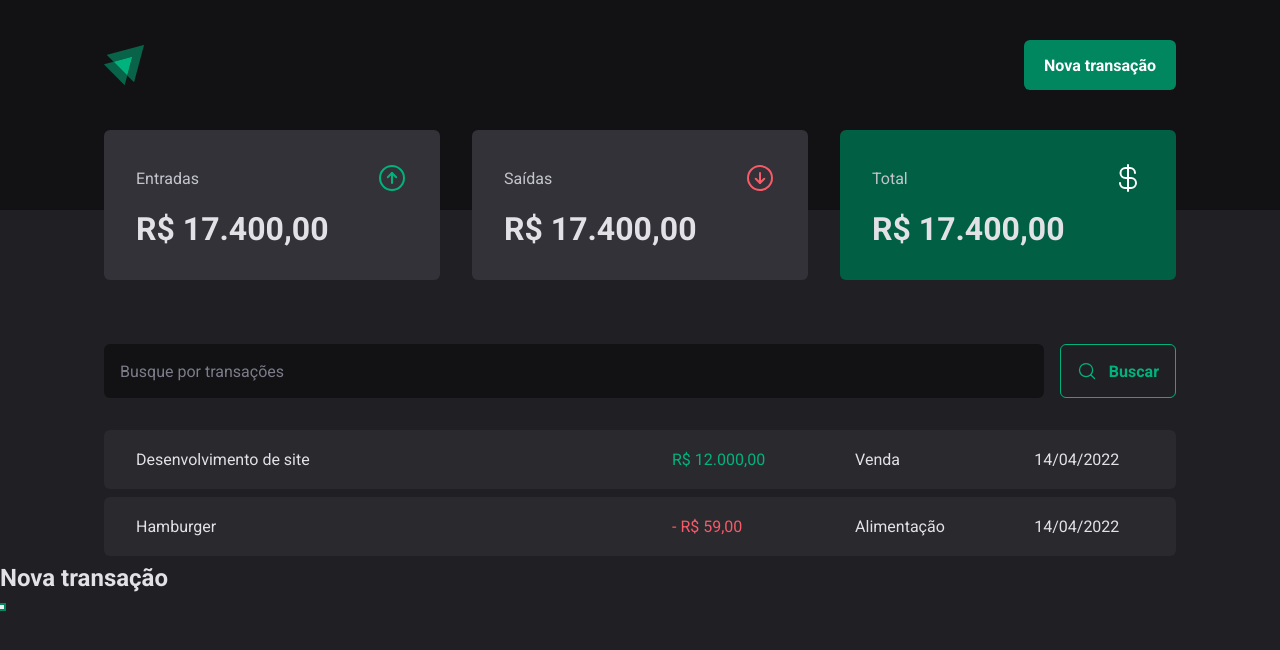
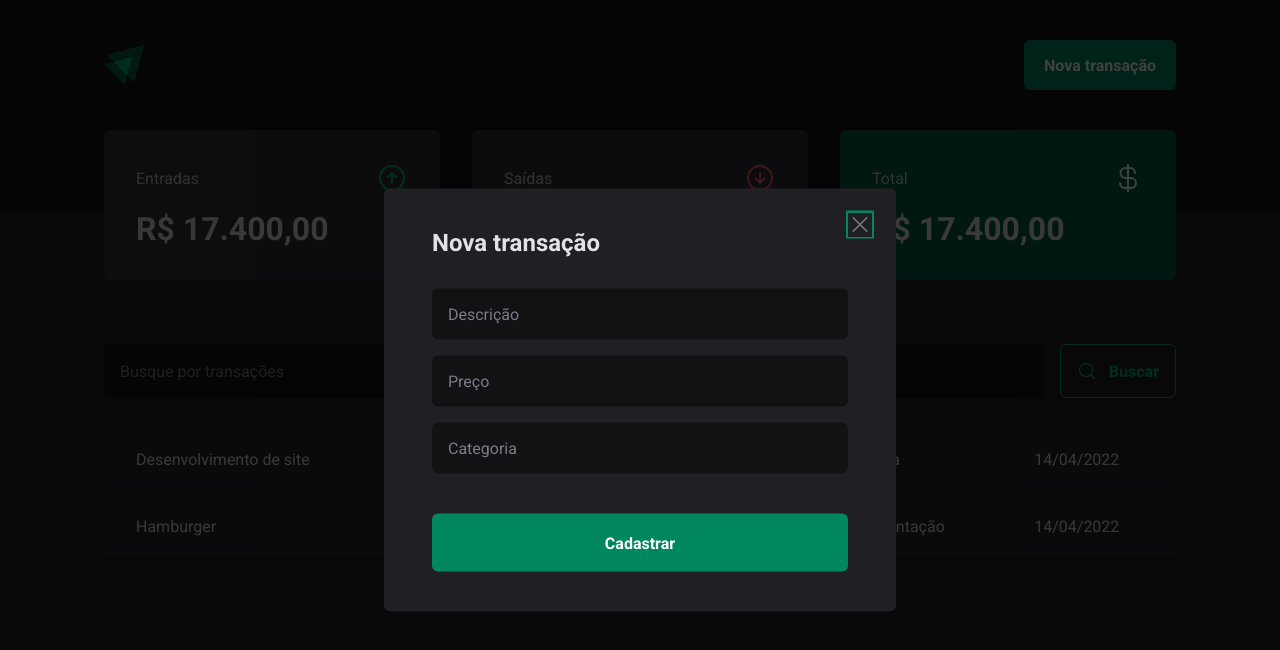
Before and after one commit to luizsaulo/MD-03, a React (Vite) app: page / in a window 1280 px wide. Both pictures are taken after a click on the button "Nova transação". Shown: the top 650 px of the page. Built offline with nearby package versions, Linux system fonts and the light colour scheme.

Commit message:
transaction modal concluded including style and accessibility

```diff
--- a/src/components/Header/index.tsx
+++ b/src/components/Header/index.tsx
@@ -1,6 +1,7 @@
 import { HeaderContainer, HeaderContent, NewTransactionButton } from "./styles";
 import logoImg from "../../assets/logo-ignite.svg";
 import * as Dialog from "@radix-ui/react-dialog";
+import { NewTransactionModal } from "../NewTransactionModal";
 
 export function Header() {
   return (
@@ -13,13 +14,7 @@
             <NewTransactionButton>Nova transação</NewTransactionButton>
           </Dialog.Trigger>
 
-          <Dialog.Portal>
-            <Dialog.Overlay />
-            <Dialog.Content>
-                <Dialog.Title>Nova transação</Dialog.Title>
-                <Dialog.Close />
-            </Dialog.Content>
-          </Dialog.Portal>
+          <NewTransactionModal />
 
         </Dialog.Root>
       </HeaderContent>
--- /dev/null
+++ b/src/components/NewTransactionModal/index.tsx
@@ -0,0 +1,29 @@
+import * as Dialog from "@radix-ui/react-dialog";
+import { X } from "phosphor-react";
+import { CloseButton, Content, Overlay } from "./styles";
+
+export function NewTransactionModal() {
+    return (
+        <Dialog.Portal>
+            <Overlay />
+
+            <Content>
+                <Dialog.Title>Nova transação</Dialog.Title>
+                <CloseButton>
+                    <X size={24} />
+                </CloseButton>
+
+                <form action=''>
+                    <input type='text' placeholder="Descrição" required />
+                    <input type='number' placeholder="Preço" required />
+                    <input type='text' placeholder="Categoria" required />
+
+                    <button type="submit">
+                        Cadastrar
+                    </button>
+                </form>
+
+            </Content>
+          </Dialog.Portal>
+    )
+}
--- /dev/null
+++ b/src/components/NewTransactionModal/styles.ts
@@ -0,0 +1,71 @@
+import * as Dialog from "@radix-ui/react-dialog";
+import styled from "styled-components";
+
+
+export const Overlay = styled(Dialog.Overlay)`
+    position: fixed;
+    width: 100vw;
+    height: 100vh;
+    inset: 0;
+    background: rgba(0, 0, 0, 0.75);
+`;
+
+export const Content = styled(Dialog.Content)`
+    min-width: 32rem;
+    border-radius: 6px;
+    padding: 2.5rem 3rem;
+    background: ${props => props.theme["gray-800"]};
+
+    position: fixed;
+    top: 50%;
+    left: 50%;
+    transform: translate(-50%, -50%);
+
+    form {
+        margin-top: 2rem;
+
+        display: flex;
+        flex-direction: column;
+        gap: 1rem;
+
+        input {
+            border-radius: 6px;
+            border: 0;
+            background: ${props => props.theme["gray-900"]};
+            color: ${props => props.theme["gray-300"]};
+            padding: 1rem;
+
+            &::placeholder {
+            color: ${props => props.theme["gray-500"]};
+            }
+        }
+
+        button[type='submit'] {
+            height: 58px;
+            border: 0;
+            background: ${props => props.theme["green-500"]};
+            color: ${props => props.theme.white};
+            font-weight: bold;
+            padding: 0 1.25rem;
+            border-radius: 6px;
+            margin-top: 1.5rem;
+            cursor: pointer;
+
+            &:hover {
+                background: ${props => props.theme["green-700"]};
+                transition: background-color 0.2s;
+            }
+        }
+    }
+`;
+
+export const CloseButton = styled(Dialog.Close)`
+    position: absolute;
+    background: transparent;
+    border: 0;
+    top: 1.5rem;
+    right: 1.5rem;
+    line-height: 0;
+    cursor: pointer;
+    color: ${props => props.theme["gray-500"]};
+`;
```
